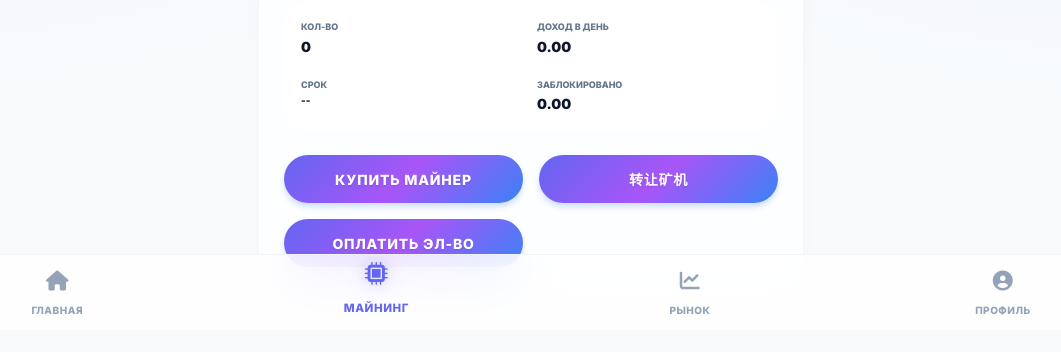
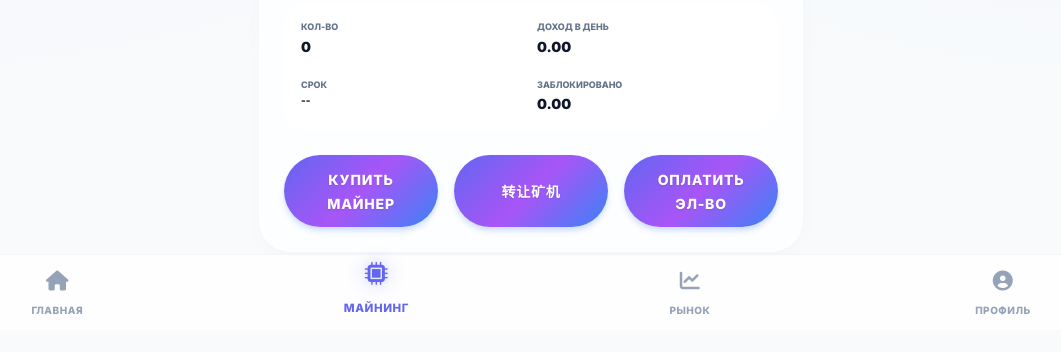
Before and after one commit to huafang188/Future-Blockchain-Space, a plain HTML site: page index.html in a window 1280 px wide. Both pictures are taken after a click on the button "МАЙНИНГ". Shown: the part 470-822 px from the top of the page, without its empty margins (109-1170 px from the left). Drawn offline with nearby package versions, Linux system fonts and the light colour scheme.

Commit message:
Update index.html

```diff
--- a/index.html
+++ b/index.html
@@ -151,7 +151,7 @@
             </div>
         </div>
 
-        <div class="grid grid-cols-2 gap-4 mt-6">
+        <div class="grid grid-cols-3 gap-4 mt-6">
 <button onclick="openMinerModal('buy')" class="action-btn">
     <span data-i18n="buy_miner">购买矿机</span>
 </button>
```
